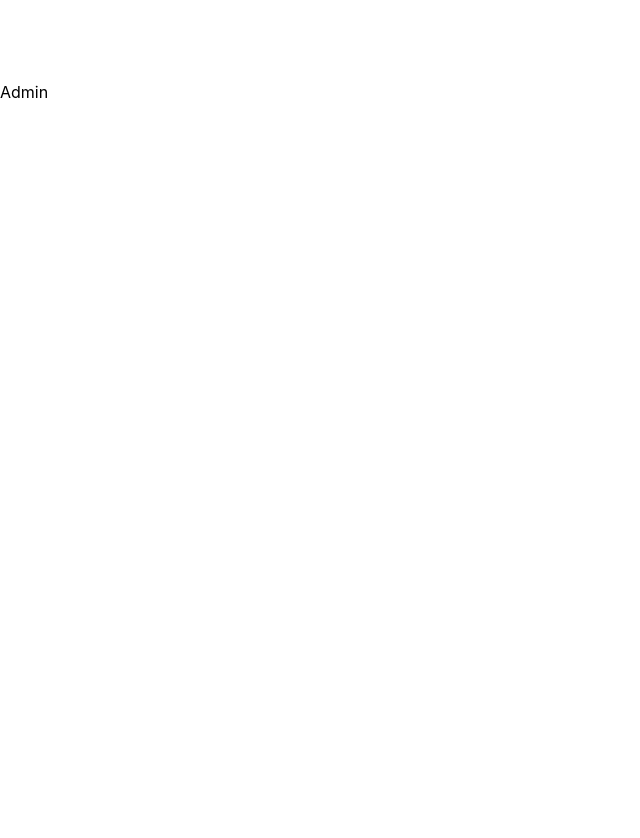
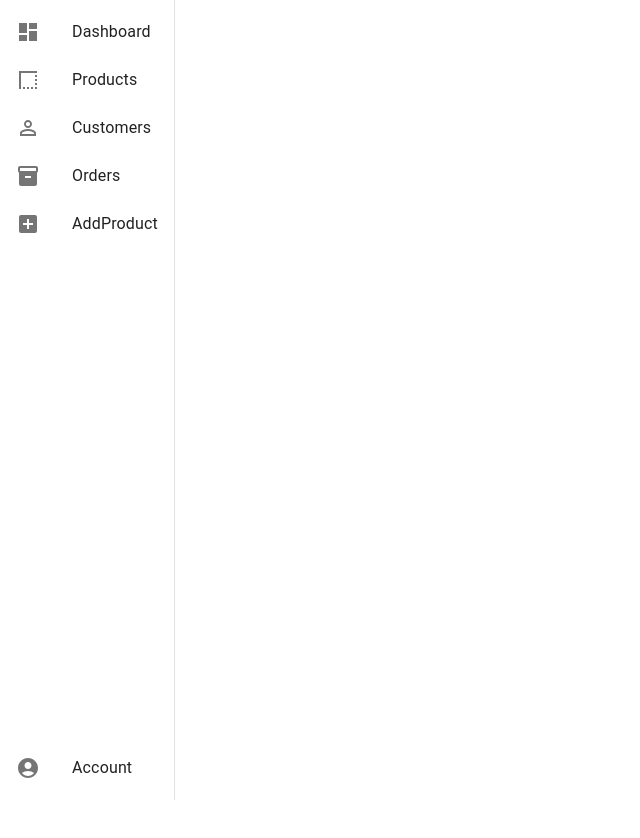
Before and after one commit to Madan-bot05/PRODUCT, a React (Create React App) app: page /admin in a window 1280 px wide. Shown: the top 838 px of the page, without its empty margins (0-640 px from the left). Before the commit the page ends 800 px from the top, so only its background shows below. Built offline with nearby package versions, Linux system fonts and the light colour scheme.

Commit message:
admin component commit 3

```diff
--- a/src/Admin/components/Admin.jsx
+++ b/src/Admin/components/Admin.jsx
@@ -1,8 +1,100 @@
-import React from 'react'
+// import { useTheme } from '@emotion/react'
+// import { InboxIcon } from '@heroicons/react/24/outline';
+import { Box, CssBaseline, Drawer, List, ListItem, ListItemButton, ListItemIcon, ListItemText, Toolbar, useMediaQuery, useTheme } from '@mui/material';
+import React, { useState } from 'react'
+import { Route, Routes, useNavigate } from 'react-router-dom';
+import EmailIcon from '@mui/icons-material/Email';
+import InboxIcon from '@mui/icons-material/Inbox';
+import DashboardIcon from '@mui/icons-material/Dashboard';
+import BorderStyleIcon from '@mui/icons-material/BorderStyle';
+import PersonOutlineIcon from '@mui/icons-material/PersonOutline';
+import InventoryIcon from '@mui/icons-material/Inventory';
+import AddBoxIcon from '@mui/icons-material/AddBox';
+import AccountCircleIcon from '@mui/icons-material/AccountCircle';
+
+
+const menu=[
+    {name: "Dashboard",path:"/admin",icon:<DashboardIcon/>},
+    {name: "Products",path:"/admin/products",icon:<BorderStyleIcon/>},
+    {name: "Customers",path:"/admin/customeres",icon:<PersonOutlineIcon/>},
+    {name: "Orders",path:"/admin/orders",icon:<InventoryIcon/>},
+    {name: "AddProduct",path:"/admin/product/create",icon:<AddBoxIcon/>},
+    // {name: "",path:""},
+]
 
 const Admin = () => {
+    const theme=useTheme();
+    const isLargeScreen=useMediaQuery(theme.breakpoints.up("lg"));
+    const [sideBarVisible,setSideBarVisible]=useState(false);
+    const navigate=useNavigate();
+
+    const drawer=(
+        <Box
+        sx={{
+            overflow:"auto",
+            display:"flex",
+            flexDirection:"column",
+            justifyContent:"space-between",
+            // border:"1px solid blue",
+            height:"100%",
+        }}
+        >
+
+        {/* {isLargeScreen && <Toolbar/>} */}
+        <List>
+            {menu.map((item,index)=><ListItem key={item.name} disablePadding onClick={()=>navigate(item.path)}>
+                <ListItemButton>
+                    <ListItemIcon>
+                        {item.icon}
+                    </ListItemIcon>
+                    <ListItemText>{item.name}</ListItemText>
+                </ListItemButton>
+            </ListItem>)}
+        </List>
+
+        <List>
+            <ListItem  disablePadding>
+                <ListItemButton>
+                    <ListItemIcon>
+                        <AccountCircleIcon/>
+
+                    </ListItemIcon>
+                    <ListItemText>Account</ListItemText>
+                </ListItemButton>
+            </ListItem>
+        </List>
+
+        </Box>
+    )
+
+
   return (
-    <div>Admin</div>
+    <div>
+        <Box sx={{display:`${isLargeScreen} ? "flex":"block"`}}>
+            <CssBaseline/>
+
+            <Drawer
+            variant='permanent'
+            sx={{
+                height:"100vh",
+                width:240,
+                flexShrink:0
+            }}
+          >
+            {drawer}
+          </Drawer>
+          <Box>
+
+            <Routes>
+
+
+
+            </Routes>
+
+          </Box>
+        </Box>
+
+    </div>
   )
 }
 
```
